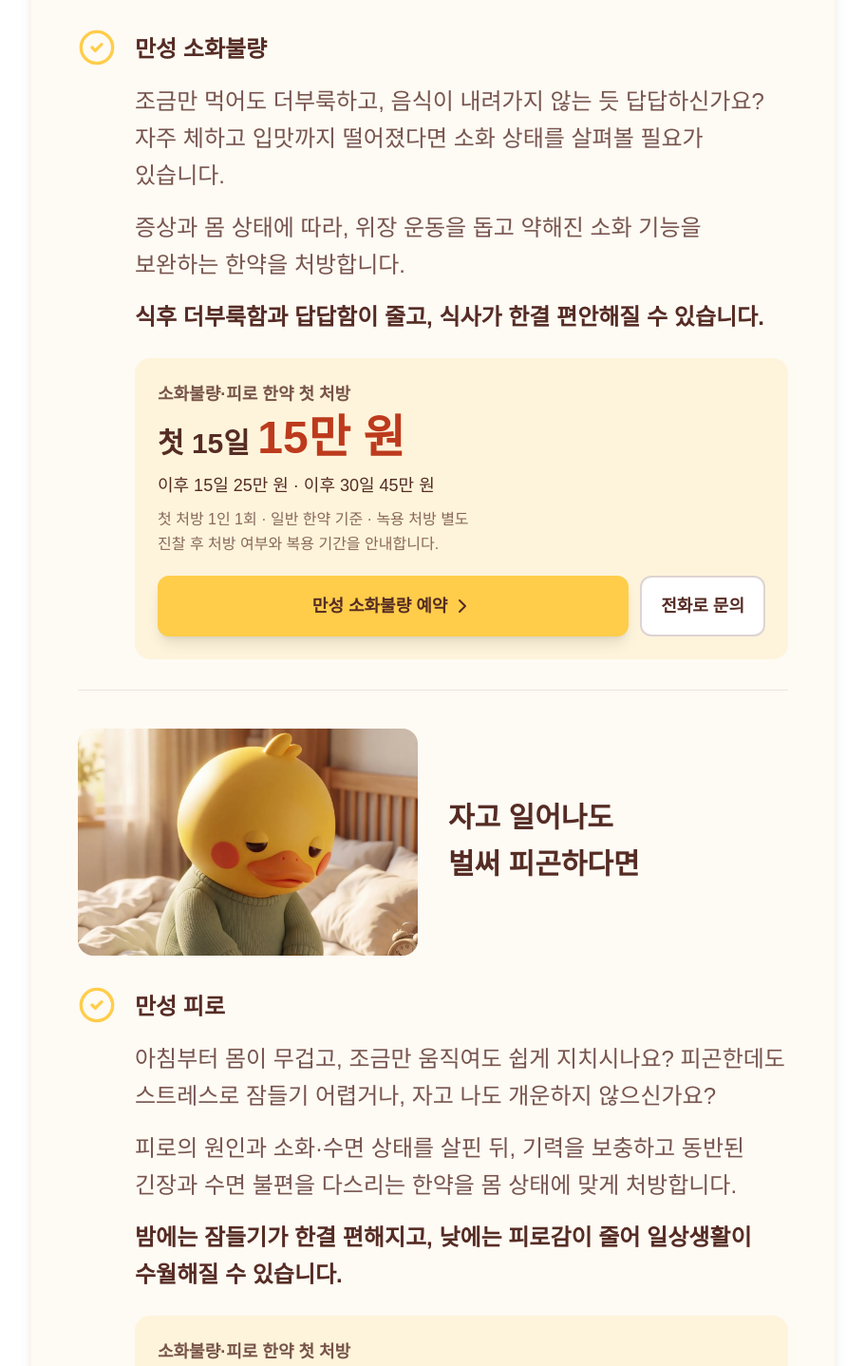
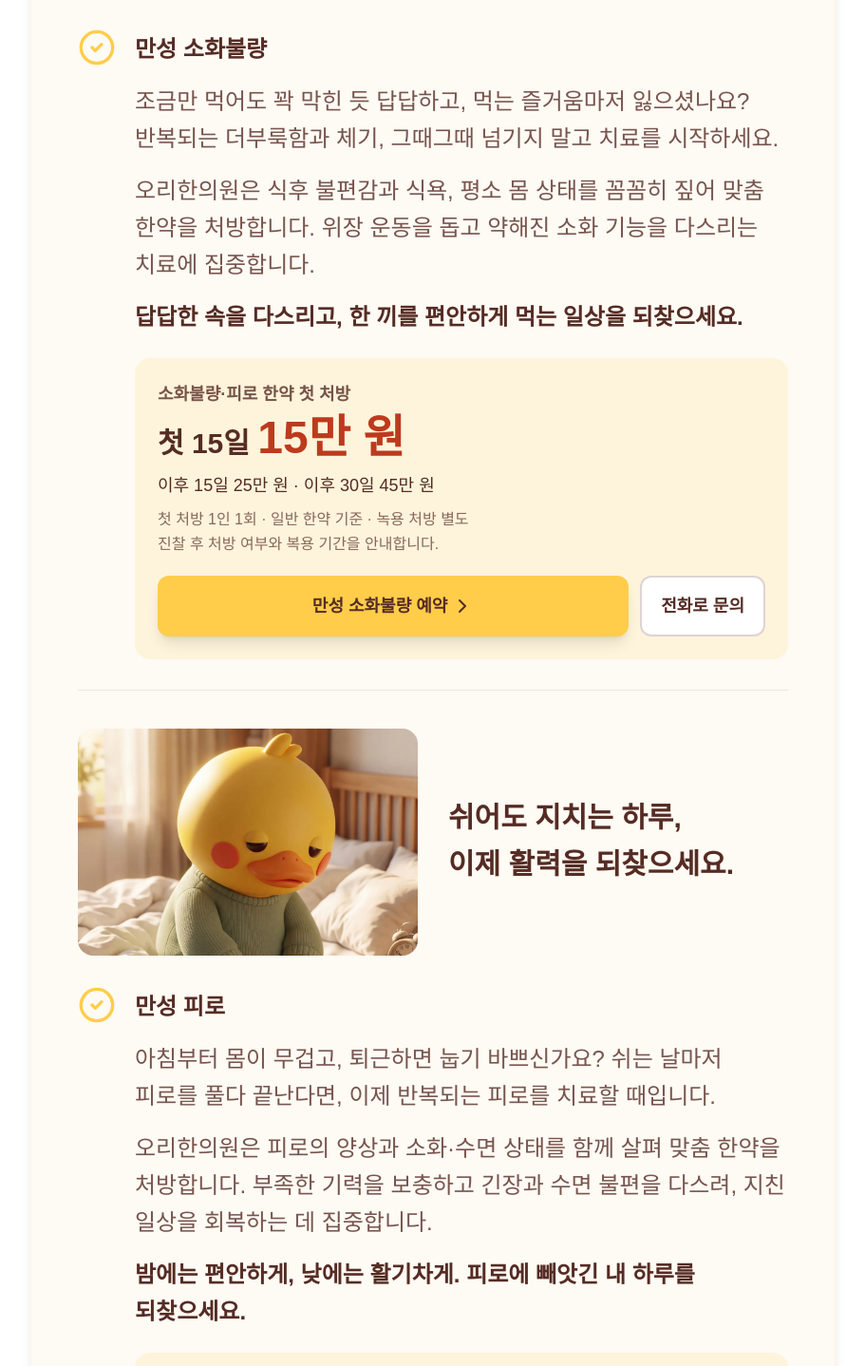
Before and after one commit to kanata-git-hub/orihani, a React (Vite) app: page / in a window 1280 px wide. Shown: the part 3518-4956 px from the top of the page at 95% size, without its empty margins (184-1095 px from the left). Built offline with nearby package versions, Linux system fonts and the light colour scheme; a web font is replaced by a local one.

Commit message:
Strengthen digestion and fatigue clinic copy to match treatment-focused tone

```diff
--- a/src/components/sections/SolutionInternalSection.tsx
+++ b/src/components/sections/SolutionInternalSection.tsx
@@ -50,7 +50,7 @@ export default function SolutionInternalSection() {
       <div className="max-w-4xl mx-auto px-6">
         <motion.div initial="hidden" whileInView="visible" viewport={{ once: true }} variants={fadeIn} className="text-center mb-12 md:mb-16">
           <h2 className="text-3xl md:text-4xl lg:text-5xl font-bold mb-4 md:mb-6 text-primary break-keep">솔루션 2. 만성 소화불량·피로</h2>
-          <p className="text-xl md:text-2xl text-primary/70 break-keep">소화제 달고 사는 속, 쉬어도 지친 몸</p>
+          <p className="text-xl md:text-2xl text-primary/70 break-keep">반복되는 체기와 피로, 맞춤 한약으로 다스립니다.</p>
         </motion.div>
 
         <motion.div initial={{ opacity: 0, y: 20 }} whileInView={{ opacity: 1, y: 0 }} viewport={{ once: true }} className="bg-[#fefaf4] p-8 md:p-12 rounded-[2rem] md:rounded-[3rem] shadow-lg border-2 border-[#fff8ea]">
@@ -65,7 +65,7 @@ export default function SolutionInternalSection() {
               className="w-full h-auto rounded-2xl"
             />
             <h3 className="text-2xl md:text-3xl font-bold leading-relaxed text-primary break-keep">
-              한 끼를 편안하게<br />먹고 싶다면
+              또 체할까 걱정되는 식사,<br />이제 편안하게
             </h3>
           </div>
           <ul className="space-y-6 md:space-y-8">
@@ -73,9 +73,9 @@ export default function SolutionInternalSection() {
               <CheckCircle2 className="w-8 h-8 md:w-10 md:h-10 text-accent shrink-0" />
               <div className="text-xl md:text-2xl text-primary/80 leading-relaxed break-keep mt-0.5 space-y-4">
                 <h4 className="text-primary font-bold">만성 소화불량</h4>
-                <p>조금만 먹어도 더부룩하고, 음식이 내려가지 않는 듯 답답하신가요? 자주 체하고 입맛까지 떨어졌다면 소화 상태를 살펴볼 필요가 있습니다.</p>
-                <p>증상과 몸 상태에 따라, 위장 운동을 돕고 약해진 소화 기능을 보완하는 한약을 처방합니다.</p>
-                <p className="text-primary font-bold">식후 더부룩함과 답답함이 줄고, 식사가 한결 편안해질 수 있습니다.</p>
+                <p>조금만 먹어도 꽉 막힌 듯 답답하고, 먹는 즐거움마저 잃으셨나요? 반복되는 더부룩함과 체기, 그때그때 넘기지 말고 치료를 시작하세요.</p>
+                <p>오리한의원은 식후 불편감과 식욕, 평소 몸 상태를 꼼꼼히 짚어 맞춤 한약을 처방합니다. 위장 운동을 돕고 약해진 소화 기능을 다스리는 치료에 집중합니다.</p>
+                <p className="text-primary font-bold">답답한 속을 다스리고, 한 끼를 편안하게 먹는 일상을 되찾으세요.</p>
                 <HerbalOffer care="digestion" />
               </div>
             </li>
@@ -91,16 +91,16 @@ export default function SolutionInternalSection() {
                   className="w-full h-auto rounded-2xl"
                 />
                 <h3 className="text-2xl md:text-3xl font-bold leading-relaxed text-primary break-keep">
-                  자고 일어나도<br />벌써 피곤하다면
+                  쉬어도 지치는 하루,<br />이제 활력을 되찾으세요.
                 </h3>
               </div>
               <div className="flex items-start gap-4 md:gap-5">
                 <CheckCircle2 className="w-8 h-8 md:w-10 md:h-10 text-accent shrink-0" />
                 <div className="text-xl md:text-2xl text-primary/80 leading-relaxed break-keep mt-0.5 space-y-4">
                   <h4 className="text-primary font-bold">만성 피로</h4>
-                  <p>아침부터 몸이 무겁고, 조금만 움직여도 쉽게 지치시나요? 피곤한데도 스트레스로 잠들기 어렵거나, 자고 나도 개운하지 않으신가요?</p>
-                  <p>피로의 원인과 소화·수면 상태를 살핀 뒤, 기력을 보충하고 동반된 긴장과 수면 불편을 다스리는 한약을 몸 상태에 맞게 처방합니다.</p>
-                  <p className="text-primary font-bold">밤에는 잠들기가 한결 편해지고, 낮에는 피로감이 줄어 일상생활이 수월해질 수 있습니다.</p>
+                  <p>아침부터 몸이 무겁고, 퇴근하면 눕기 바쁘신가요? 쉬는 날마저 피로를 풀다 끝난다면, 이제 반복되는 피로를 치료할 때입니다.</p>
+                  <p>오리한의원은 피로의 양상과 소화·수면 상태를 함께 살펴 맞춤 한약을 처방합니다. 부족한 기력을 보충하고 긴장과 수면 불편을 다스려, 지친 일상을 회복하는 데 집중합니다.</p>
+                  <p className="text-primary font-bold">밤에는 편안하게, 낮에는 활기차게. 피로에 빼앗긴 내 하루를 되찾으세요.</p>
                   <HerbalOffer care="fatigue" />
                 </div>
               </div>
```
